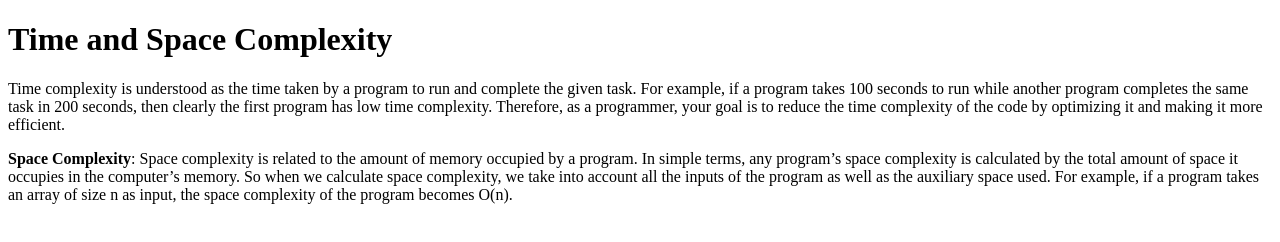
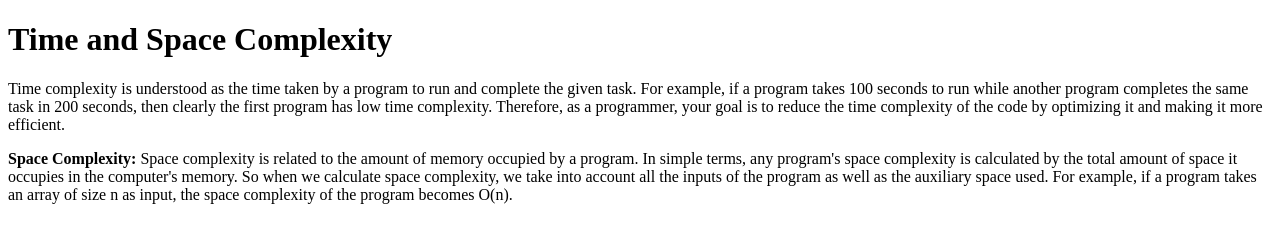
Before and after one commit to acciojob/time-and-space-complexity-luvashoo7, a website: page main.html in a window 1280 px wide. Drawn offline with Linux system fonts and the light colour scheme.

Commit message:
created a submission

```diff
--- a/main.html
+++ b/main.html
@@ -10,8 +10,8 @@
 	<!-- the entire body must be written by student -->
 	<h1>Time and Space Complexity</h1>
 	<p>Time complexity is understood as the time taken by a program to run and complete the given task. For example, if a program takes 100 seconds to run while another program completes the same task in 200 seconds, then clearly the first program has low time complexity. Therefore, as a programmer, your goal is to reduce the time complexity of the code by optimizing it and making it more efficient.</p>
-	<p><b>Space Complexity</b>: Space complexity is related to the amount of memory occupied by a program. In simple terms, any program’s space complexity is calculated by the total amount of space it occupies in the computer’s memory. So when we calculate space complexity, we take into account all the inputs of the program as well as the auxiliary space used. For example, if a program takes an array of size n as input, the space complexity of the program becomes O(n).</p>
-    <script type="text/javascript" src="./script.js">
+    <p><b>Space Complexity:</b> Space complexity is related to the amount of memory occupied by a program. In simple terms, any program's space complexity is calculated by the total amount of space it occupies in the computer's memory. So when we calculate space complexity, we take into account all the inputs of the program as well as the auxiliary space used. For example, if a program takes an array of size n as input, the space complexity of the program becomes O(n).</p>
+	<script type="text/javascript" src="./script.js">
 </script>
 
 </body>
```
